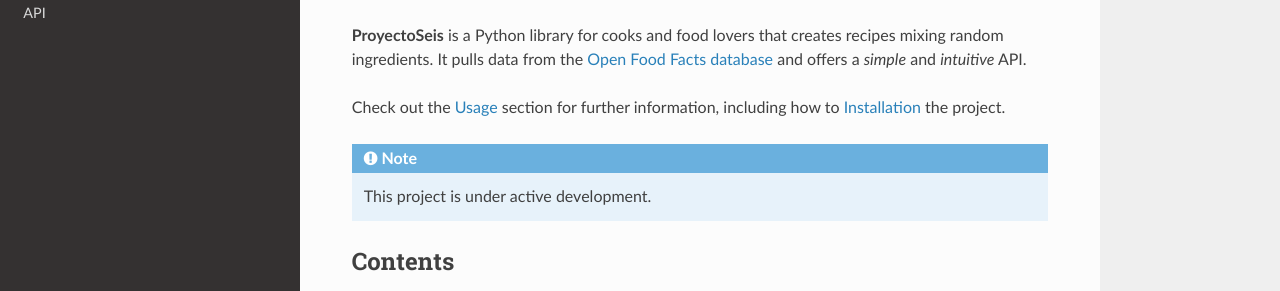
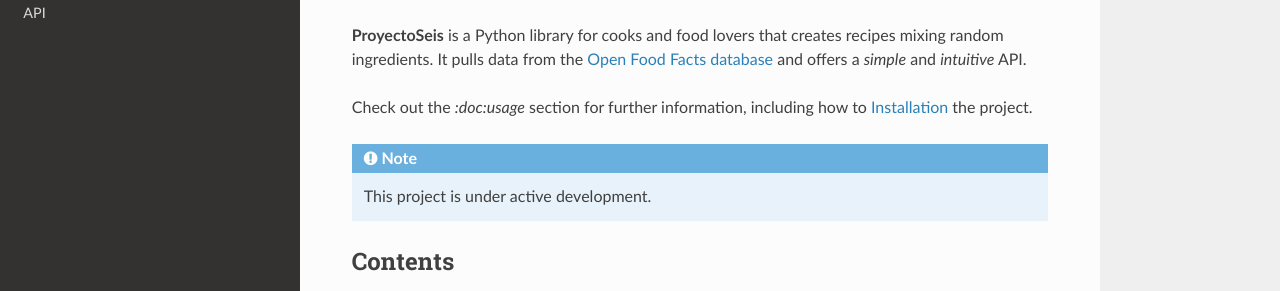
Before and after one commit to cacfrre/ProyectoSeis, a Sphinx documentation site: the page built from docs/source/index.rst, in a window 1280 px wide. Shown: the part 136-427 px from the top of the page. Built offline with Sphinx 7.4.7 and the Read the Docs theme 3.1.0, drawn with Linux system fonts in a browser that asks for light colours.

Commit message:
Update index.rst

```diff
--- a/docs/source/index.rst
+++ b/docs/source/index.rst
@@ -6,7 +6,7 @@
 It pulls data from the `Open Food Facts database <https://world.openfoodfacts.org/>`_
 and offers a *simple* and *intuitive* API.
 
-Check out the :doc:`usage` section for further information, including
+Check out the `:doc:usage` section for further information, including
 how to :ref:`installation` the project.
 
 .. note::
```
